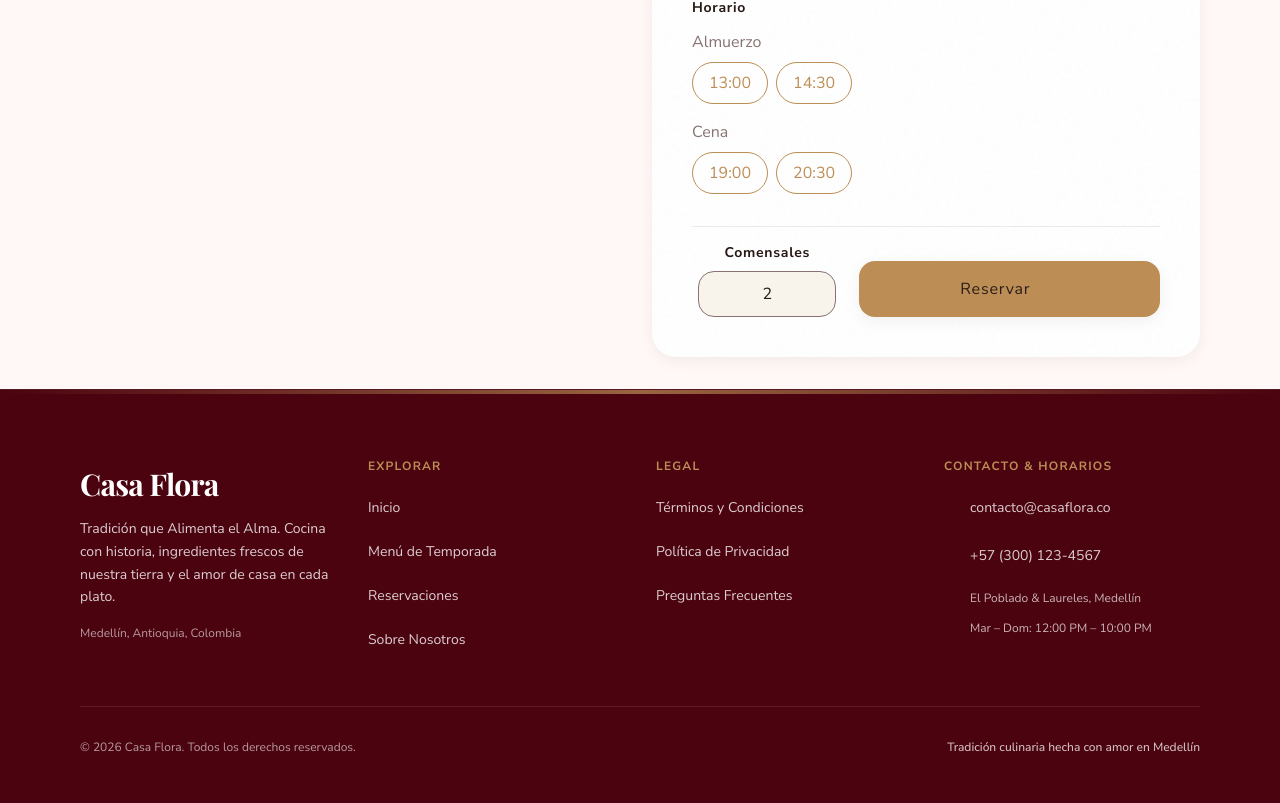
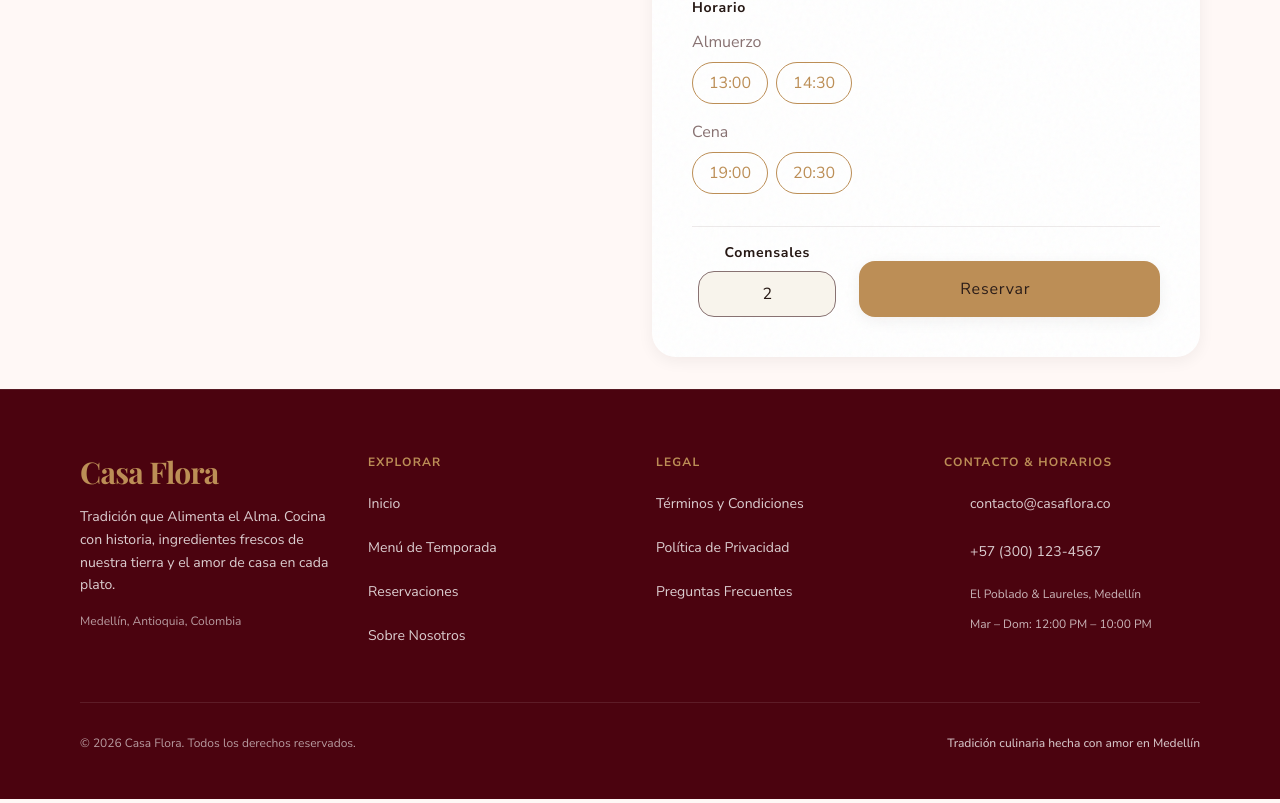
Before and after one commit to kevincifuentesdev/casa-flora-web, a Next.js app in the folder frontend/: page /booking in a window 1280 px wide. Shown: the part 700-1503 px from the top of the page. Built offline with nearby package versions, Linux system fonts and the light colour scheme; some icons are missing; a web font is replaced by a local one.

Commit message:
refactor: clean up Footer component by removing unnecessary elements and simplifying structure

```diff
--- a/frontend/src/features/common/components/Footer.tsx
+++ b/frontend/src/features/common/components/Footer.tsx
@@ -34,22 +34,14 @@ const navigationSections: FooterSection[] = [
 export default function Footer() {
     return (
         <footer className="relative mt-auto border-t border-border/20 bg-primary text-primary-foreground">
-            {/* Subtle brand gold accent line */}
-            <div
-                className="h-1 w-full bg-gradient-to-r from-transparent via-secondary/70 to-transparent"
-                aria-hidden="true"
-            />
-
             <div className="mx-auto max-w-(--container-max) px-(--spacing-margin-mobile) pt-12 pb-28 md:px-(--spacing-margin-desktop) md:pt-16 md:pb-12">
                 {/* Main Footer Grid */}
                 <div className="grid grid-cols-1 gap-10 sm:grid-cols-2 lg:grid-cols-4 lg:gap-8">
                     {/* Brand Column */}
                     <div className="flex flex-col gap-4 sm:col-span-2 lg:col-span-1">
-                        <div>
-                            <h3 className="mt-2 font-display text-3xl font-bold tracking-tight text-white">
-                                Casa Flora
-                            </h3>
-                        </div>
+                        <h3 className="m-0 font-display text-3xl font-bold tracking-tight text-secondary">
+                            Casa Flora
+                        </h3>
 
                         <p className="max-w-sm font-body text-sm leading-relaxed text-white/80">
                             Tradición que Alimenta el Alma. Cocina con historia,
```
